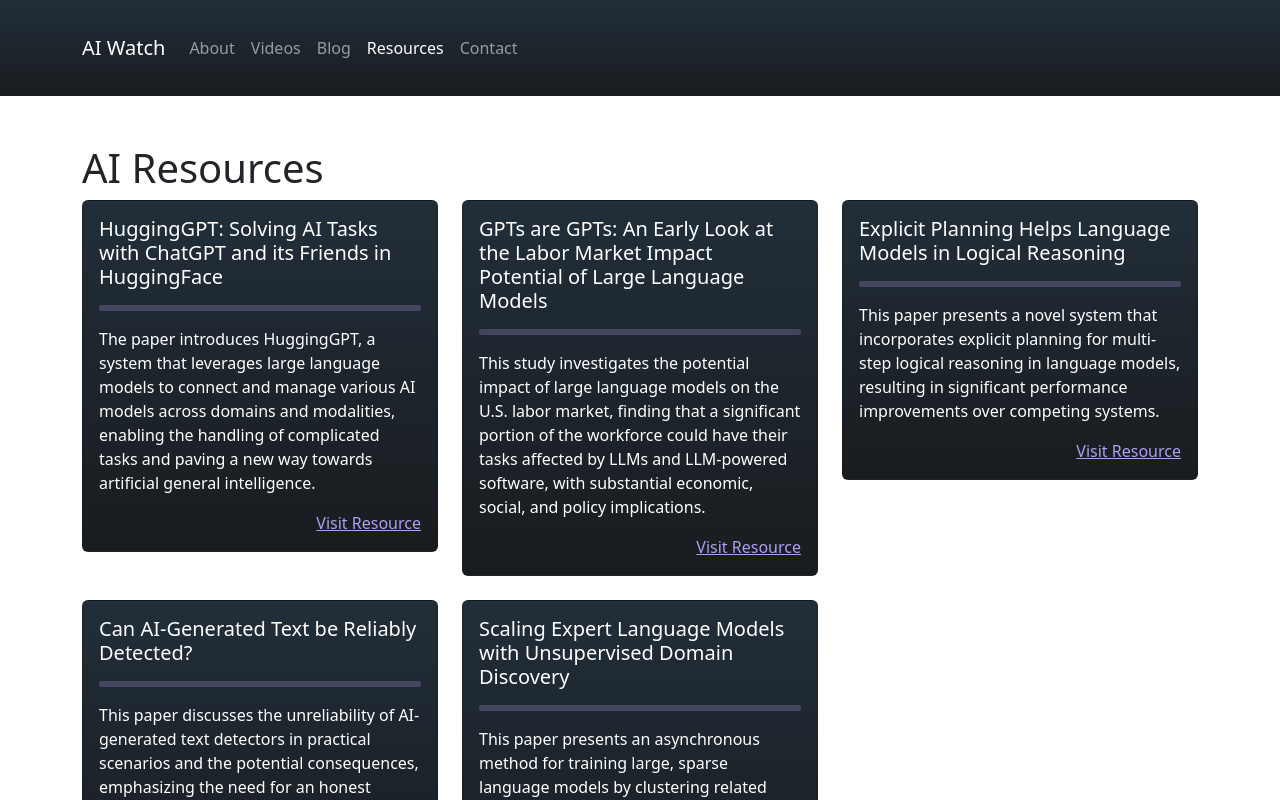
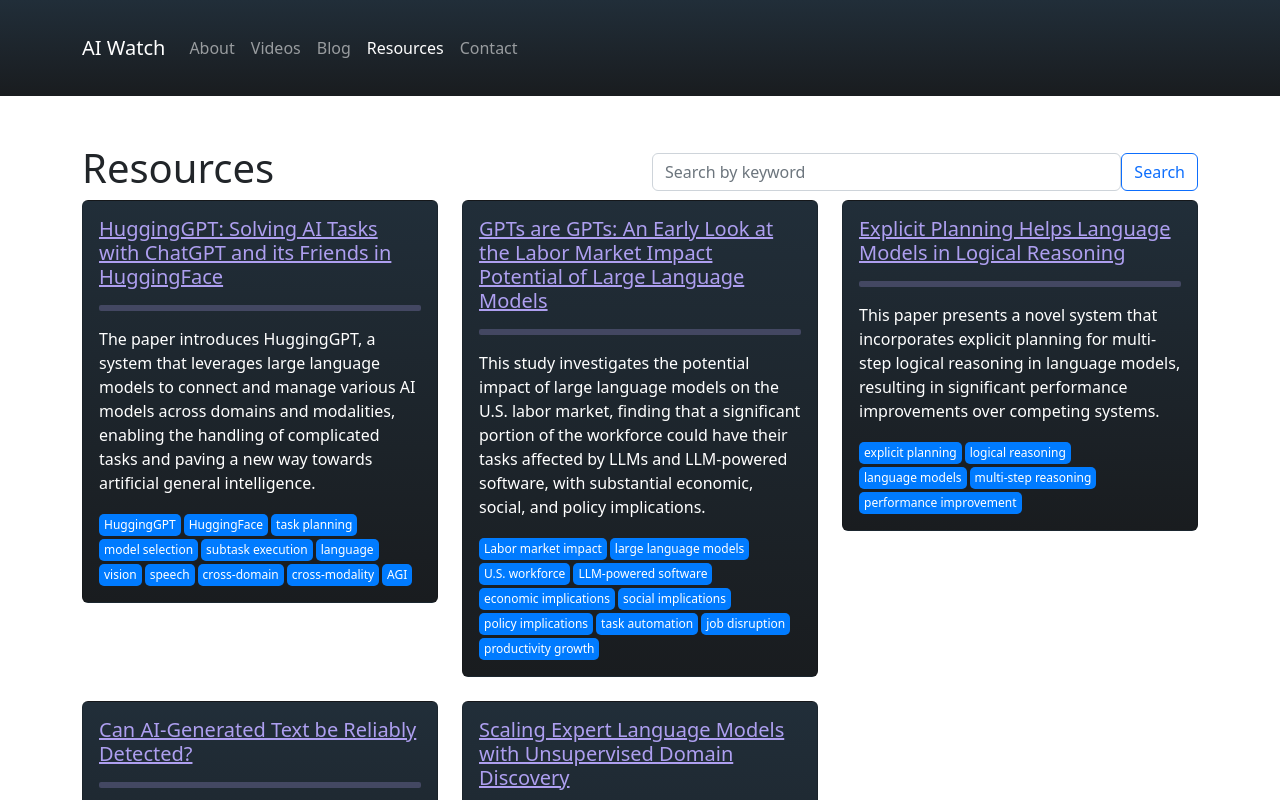
Before and after one commit to dstock3/aiwatch, a React (Create React App) app: page /resources in a window 1280 px wide. Shown: the top 800 px of the page. Built offline with nearby package versions, Linux system fonts and the light colour scheme.

Commit message:
added search functionality to resources page.

```diff
--- a/src/components/pages/Resources.js
+++ b/src/components/pages/Resources.js
@@ -1,5 +1,5 @@
-import React from 'react';
-import { Container, Row, Col, Card } from 'react-bootstrap';
+import React, { useState } from 'react';
+import { Container, Row, Col, Card, Form, FormControl, Button } from 'react-bootstrap';
 import { Helmet } from 'react-helmet';
 import '../../style/resources.css';
 
@@ -8,29 +8,53 @@ const Resources = () => {
     {
       title: 'HuggingGPT: Solving AI Tasks with ChatGPT and its Friends in HuggingFace',
       description: 'The paper introduces HuggingGPT, a system that leverages large language models to connect and manage various AI models across domains and modalities, enabling the handling of complicated tasks and paving a new way towards artificial general intelligence.',
-      url: 'https://arxiv.org/pdf/2303.17580.pdf'
+      url: 'https://arxiv.org/pdf/2303.17580.pdf',
+      keywords: ['HuggingGPT', 'HuggingFace', 'task planning', 'model selection', 'subtask execution', 'language', 'vision', 'speech', 'cross-domain', 'cross-modality', 'AGI']
     },
     {
       title: 'GPTs are GPTs: An Early Look at the Labor Market Impact Potential of Large Language Models',
       description: 'This study investigates the potential impact of large language models on the U.S. labor market, finding that a significant portion of the workforce could have their tasks affected by LLMs and LLM-powered software, with substantial economic, social, and policy implications.',
-      url: 'https://arxiv.org/pdf/2303.10130.pdf'
+      url: 'https://arxiv.org/pdf/2303.10130.pdf',
+      keywords: ["Labor market impact", "large language models", "U.S. workforce", "LLM-powered software", "economic implications", "social implications", "policy implications", "task automation", "job disruption", "productivity growth"]
     },
     {
       title: 'Explicit Planning Helps Language Models in Logical Reasoning',
       description: 'This paper presents a novel system that incorporates explicit planning for multi-step logical reasoning in language models, resulting in significant performance improvements over competing systems.',
-      url: 'https://arxiv.org/pdf/2303.15714.pdf'
+      url: 'https://arxiv.org/pdf/2303.15714.pdf',
+      keywords: ['explicit planning', 'logical reasoning', 'language models', 'multi-step reasoning', 'performance improvement']
     },
     {
       title: 'Can AI-Generated Text be Reliably Detected?',
       description: 'This paper discusses the unreliability of AI-generated text detectors in practical scenarios and the potential consequences, emphasizing the need for an honest conversation about the ethical and responsible use of LLMs.',
-      url: 'https://arxiv.org/pdf/2303.11156.pdf'
+      url: 'https://arxiv.org/pdf/2303.11156.pdf',
+      keywords: ['AI-generated text', 'text detection', 'reliability', 'practical scenarios', 'ethical use', 'responsible use', 'LLMs']
     },
     {
       title: 'Scaling Expert Language Models with Unsupervised Domain Discovery',
       description: 'This paper presents an asynchronous method for training large, sparse language models by clustering related documents, reducing communication overhead and improving performance compared to dense baselines.',
-      url: 'https://arxiv.org/pdf/2303.14177.pdf'
+      url: 'https://arxiv.org/pdf/2303.14177.pdf',
+      keywords: ['expert language models', 'unsupervised domain discovery', 'asynchronous training', 'large language models', 'sparse language models', 'communication overhead', 'performance improvement', 'dense baselines']
     },
   ];
+
+  const [searchKeyword, setSearchKeyword] = useState('');
+
+  const handleKeywordClick = (keyword) => {
+    setSearchKeyword(keyword);
+  };
+
+  const filteredResources = resources.filter((resource) => {
+    if (searchKeyword === '') return true;
+
+    const searchWords = searchKeyword.toLowerCase().split(' ');
+    return searchWords.some((word) =>
+      resource.keywords.some((keyword) => keyword.toLowerCase().includes(word))
+    );
+  });
+
+  const handleSearchChange = (event) => {
+    setSearchKeyword(event.target.value);
+  };
 
   return (
     <>
@@ -38,24 +62,47 @@ const Resources = () => {
         <title>Resources - AI Watch</title>
       </Helmet>
       <Container className="my-5">
-        <Row>
-          <Col>
-            <h1>AI Resources</h1>
+      <Row className="align-items-center">
+          <Col xs={12} md={6}>
+            <h1>Resources</h1>
+          </Col>
+          <Col xs={12} md={6}>
+            <Form className="d-flex">
+              <FormControl
+                type="search"
+                placeholder="Search by keyword"
+                className="mr-2"
+                value={searchKeyword}
+                onChange={handleSearchChange}
+              />
+              <Button variant="outline-primary">Search</Button>
+            </Form>
           </Col>
         </Row>
         <Row>
-          {resources.map((resource, index) => (
+          {filteredResources.map((resource, index) => (
             <Col key={index} xs={12} md={4} className="mb-4">
               <Card className="resource-container gradient text-white">
                 <Card.Body className="resource-card-body">
-                  <Card.Title>{resource.title}</Card.Title>
+                  <Card.Title>
+                    <a href={resource.url} target="_blank" rel="noopener noreferrer">{resource.title}</a>
+                  </Card.Title>
                   <hr className="horizontal-rule" />
                   <Card.Text>{resource.description}</Card.Text>
-                  <div className="d-flex justify-content-end">
-                    <Card.Link href={resource.url} target="_blank" rel="noopener noreferrer">
-                      Visit Resource
-                    </Card.Link>
-                  </div>
+
+                  {resource.keywords && (
+                    <div className="mt-2">
+                      {resource.keywords.map((keyword, idx) => (
+                        <span
+                          key={idx}
+                          className="keyword-box"
+                          onClick={() => handleKeywordClick(keyword)}
+                        >
+                          {keyword}
+                        </span>
+                      ))}
+                    </div>
+                  )}
                 </Card.Body>
               </Card>
             </Col>
--- a/src/style/resources.css
+++ b/src/style/resources.css
@@ -11,3 +11,18 @@
     border: 3px solid #ae9ff0;
     border-radius: 2px;
 }
+
+.keyword-box {
+    display: inline-block;
+    background-color: #007bff;
+    color: white;
+    padding: 2px 5px;
+    border-radius: 5px;
+    margin-right: 3px;
+    cursor: pointer;
+    font-size: .75rem;
+}
+
+.keyword-box:hover {
+    background-color: #0056b3;
+}
```
